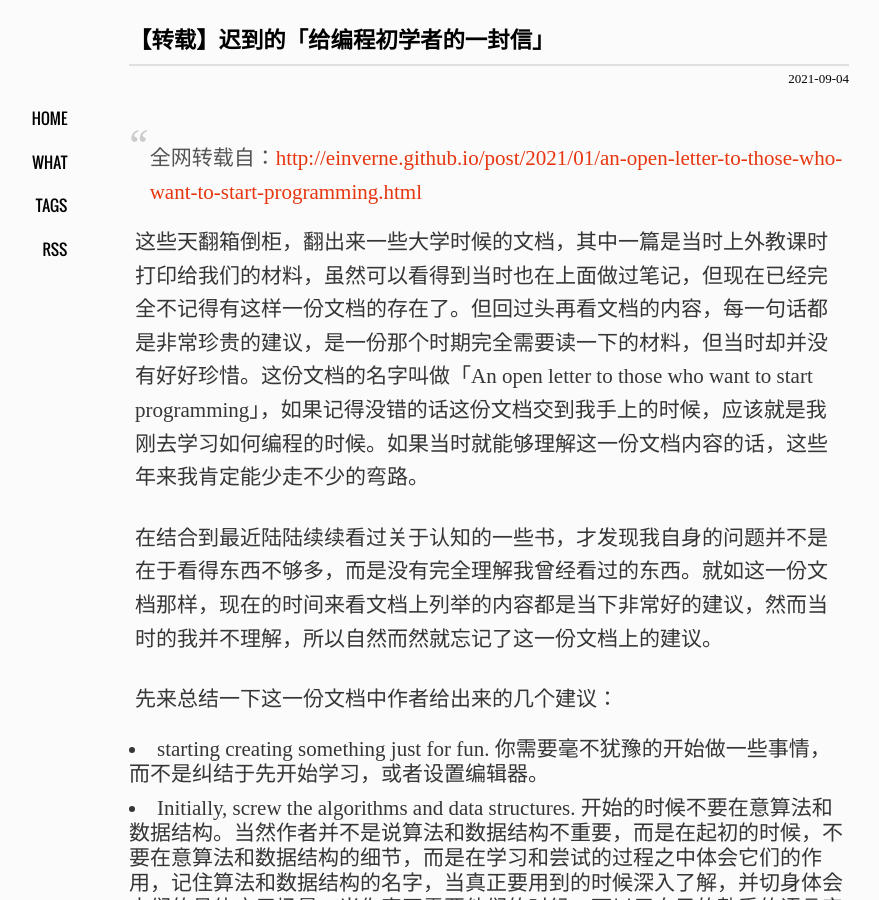
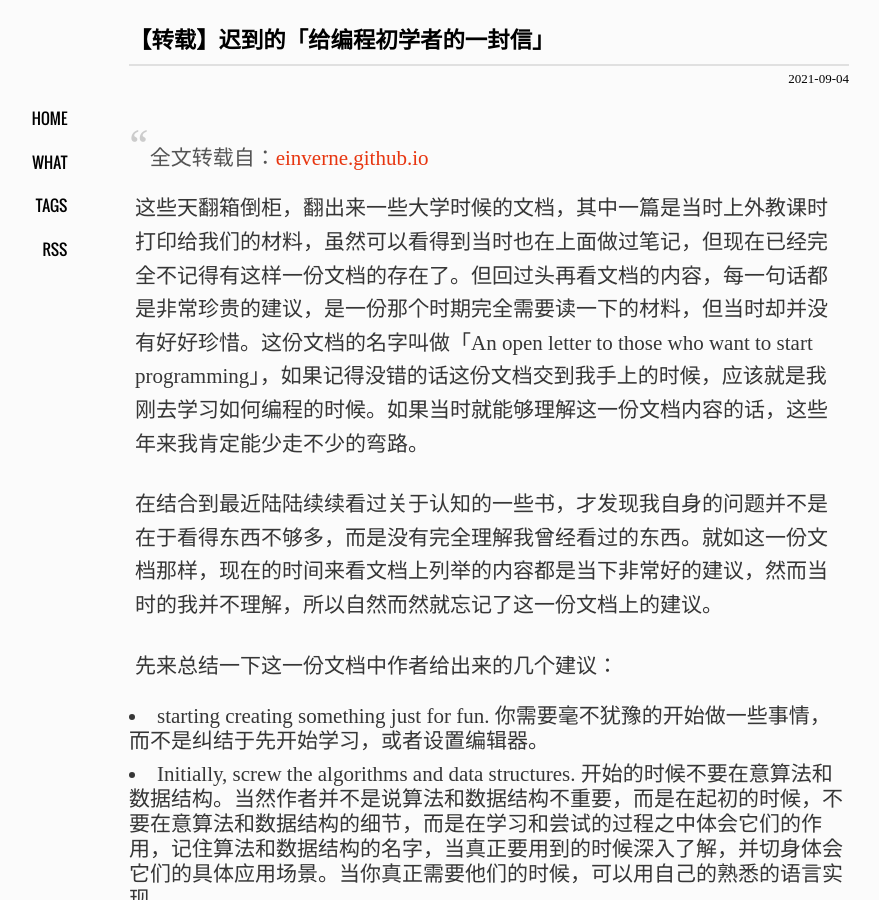
Before and after one commit to xavierskip/xavierskip.github.io, a Jekyll site: the page built from _posts/2021-09-04-ability-rather-than-tastes.md, in a window 1280 px wide and 900 px high. Shown: the whole window, without its empty margins (151-1030 px from the left). Built offline with Jekyll 4.4.1, drawn with Linux system fonts in a browser that asks for light colours; comment, search, counter and statistics services are not loaded.

Commit message:
Update 2021-09-04-ability-rather-than-tastes.md

```diff
--- a/_posts/2021-09-04-ability-rather-than-tastes.md
+++ b/_posts/2021-09-04-ability-rather-than-tastes.md
@@ -4,7 +4,7 @@
 tags:
 - 转载
 ---
-> 全网转载自：[http://einverne.github.io/post/2021/01/an-open-letter-to-those-who-want-to-start-programming.html](http://einverne.github.io/post/2021/01/an-open-letter-to-those-who-want-to-start-programming.html)
+> 全文转载自：[einverne.github.io](http://einverne.github.io/post/2021/01/an-open-letter-to-those-who-want-to-start-programming.html)
 
 这些天翻箱倒柜，翻出来一些大学时候的文档，其中一篇是当时上外教课时打印给我们的材料，虽然可以看得到当时也在上面做过笔记，但现在已经完全不记得有这样一份文档的存在了。但回过头再看文档的内容，每一句话都是非常珍贵的建议，是一份那个时期完全需要读一下的材料，但当时却并没有好好珍惜。这份文档的名字叫做「An open letter to those who want to start programming」，如果记得没错的话这份文档交到我手上的时候，应该就是我刚去学习如何编程的时候。如果当时就能够理解这一份文档内容的话，这些年来我肯定能少走不少的弯路。
 
@@ -37,55 +37,55 @@
 An open letter to those who want to start programming
 
 
-First off, welcome to the fraternity. There aren’t too many people who want to create stuff and solve problems. You are a [hacker](http://www.paulgraham.com/hp.html). You are one of those who wants to do something interesting.
+First off, welcome to the fraternity. There aren't too many people who want to create stuff and solve problems. You are a [hacker](http://www.paulgraham.com/hp.html). You are one of those who wants to do something interesting.
 
-> _“When you don’t create things, you become defined by your tastes rather than ability."_
+> _“When you don't create things, you become defined by your tastes rather than ability."_
 >
 > _– WhyTheLuckyStiff_
 
 Take the words below with a pinch of salt. All these come from me – a _bag-and-tag programmer_. I love to get things working, rather than sit at something and over-optimize it.
 
-Start creating something just for fun. That’s a great start! There’s no way you will start if you say you “_need to learn before doing_”. Everybody’s got to start somewhere. Fire up your editor and start writing code.
+Start creating something just for fun. That's a great start! There's no way you will start if you say you “_need to learn before doing_”. Everybody's got to start somewhere. Fire up your editor and start writing code.
 
-Here’s something important which people might call bad advice, but I’m sure you’ll stand by me when I’m finished saying why. **Initially, screw the algorithms and data structures.** They do not have generic use-cases in most simple applications. You can learn them later when you need them. Over a period of time, you’ll know what to apply in situations. Knowing their names and what they do would suffice to be able to pick some paper, dust it and implement it. And that is… if no library (other programmers' re-usable code) is available, to do it in the programming language of your choice.
+Here's something important which people might call bad advice, but I'm sure you'll stand by me when I'm finished saying why. **Initially, screw the algorithms and data structures.** They do not have generic use-cases in most simple applications. You can learn them later when you need them. Over a period of time, you'll know what to apply in situations. Knowing their names and what they do would suffice to be able to pick some paper, dust it and implement it. And that is… if no library (other programmers' re-usable code) is available, to do it in the programming language of your choice.
 
 **Choose a good language. One that you think you can produce something useful in short time.**
 
-So let C not be your first language. That might give you the satisfaction of doing things the really old-n-geeky way. C was the solution to the problem Assembly Language was. It offers better syntactic sugar than it’s prominent predecessor – Assemble Language. But today, C (or C++) is not a language that you can produce something very quickly. I would suggest that you use a dynamic language – I won’t sideline any options. Choose a language whose syntax (and documentation) you think you might be comfortable with. For this, you might want to spend some time trying out different languages for a few hours. The purpose of choosing such a language is not to make you feel better and that programming is easy. Completing stuff faster and being able to see the output keeps you motivated. Don’t choose a language that requires a special heavy-weight IDE (tool that helps you write code and run it) to program better in the language. All you should need is a text editor.
+So let C not be your first language. That might give you the satisfaction of doing things the really old-n-geeky way. C was the solution to the problem Assembly Language was. It offers better syntactic sugar than it's prominent predecessor – Assemble Language. But today, C (or C++) is not a language that you can produce something very quickly. I would suggest that you use a dynamic language – I won't sideline any options. Choose a language whose syntax (and documentation) you think you might be comfortable with. For this, you might want to spend some time trying out different languages for a few hours. The purpose of choosing such a language is not to make you feel better and that programming is easy. Completing stuff faster and being able to see the output keeps you motivated. Don't choose a language that requires a special heavy-weight IDE (tool that helps you write code and run it) to program better in the language. All you should need is a text editor.
 
 **Choose a good editor.**
 
 An editor is to a programmer, like how a bow is to an archer. Here are some editors to get started with…
 
 -   [SublimeText 2](http://www.sublimetext.com/2) – recommended if you are just starting.
--   Emacs – huge learning curve. Complex key shortcuts. And to be able to customize it, you’ll need to learn Emacs Lisp.
--   Vim – used by many for it’s simplicity and the fact that it comes with linux distros by default. I used Emacs for 2yrs and then switched to Vim to run away from emacs’s complex key strokes and when my little finger on both hands started hurting. Knowing vim keystrokes is a must. When you work remotely and try to type out code on some server from your computer, you’ll know that the only editor available from the command line without any installs, is Vim.
+-   Emacs – huge learning curve. Complex key shortcuts. And to be able to customize it, you'll need to learn Emacs Lisp.
+-   Vim – used by many for it's simplicity and the fact that it comes with linux distros by default. I used Emacs for 2yrs and then switched to Vim to run away from emacs's complex key strokes and when my little finger on both hands started hurting. Knowing vim keystrokes is a must. When you work remotely and try to type out code on some server from your computer, you'll know that the only editor available from the command line without any installs, is Vim.
 
-Watchout! Emacs and Vim might be really old. But they both have some features which even most modern editors don’t have.
+Watchout! Emacs and Vim might be really old. But they both have some features which even most modern editors don't have.
 
-**Use an operating system that’ll teach you something.**
+**Use an operating system that'll teach you something.**
 
-Windows won’t teach you anything. The only thing you learn using Windows is to click the ._exe_ file to install the software and use it. It may seem cool in the beginning, but in the long run when you have to deploy applications, especially if you are aspiring to be a web developer, you’ll need atleast basic knowledge of linux. Linux also allows you to customize stuff the way you need them to be. Macs are cool too, but I assume that you cannot afford one of those now.
+Windows won't teach you anything. The only thing you learn using Windows is to click the ._exe_ file to install the software and use it. It may seem cool in the beginning, but in the long run when you have to deploy applications, especially if you are aspiring to be a web developer, you'll need atleast basic knowledge of linux. Linux also allows you to customize stuff the way you need them to be. Macs are cool too, but I assume that you cannot afford one of those now.
 
-**Don’t copy-paste files to backup stuff.**
+**Don't copy-paste files to backup stuff.**
 
-It’s usual among amateur programmers to copy-paste files to some temporary directory in order to backup them. That’s the only way they seem to know. Stop that! Use a version control software. I strongly suggest Git, since it’s popular and easy to use. It has nice community and resources to support new-comers. (Apart from Git, There’s mercurial, darcs, fossil, etc. But just start with Git. I’m not going to bother you with the reasons for suggesting Git).
+It's usual among amateur programmers to copy-paste files to some temporary directory in order to backup them. That's the only way they seem to know. Stop that! Use a version control software. I strongly suggest Git, since it's popular and easy to use. It has nice community and resources to support new-comers. (Apart from Git, There's mercurial, darcs, fossil, etc. But just start with Git. I'm not going to bother you with the reasons for suggesting Git).
 
 **Know where to get help.**
 
-Join a community that you can relate to (with the tools you use). [StackOverflow](http://stackoverflow.com/) is Facebook for programmers. There are no status messages and comments. Instead there are questions and answers. Also learn to use the [IRC](http://en.wikipedia.org/wiki/Internet_Relay_Chat). It’s an old form of chatrooms and is now being used by mostly developers to share information and helping each other.
+Join a community that you can relate to (with the tools you use). [StackOverflow](http://stackoverflow.com/) is Facebook for programmers. There are no status messages and comments. Instead there are questions and answers. Also learn to use the [IRC](http://en.wikipedia.org/wiki/Internet_Relay_Chat). It's an old form of chatrooms and is now being used by mostly developers to share information and helping each other.
 
 **Develop your netiquette.**
 
-Know when to ask questions. Most problems you face might have been stumbled upon by others who might have already posted on the internet for answers. Before asking on IRC or any forums, google first (or should I say [blekko](http://blekko.com/) first) to see if there’s already a solution to your problem. IRC needs patience. Remember people are helping you for free out of goodwill. Sometimes it might take hours, for someone in the chatroom to respond to you. So wait until they do. Besides, be polite. It's a small world. Karma, good or bad, comes back.
+Know when to ask questions. Most problems you face might have been stumbled upon by others who might have already posted on the internet for answers. Before asking on IRC or any forums, google first (or should I say [blekko](http://blekko.com/) first) to see if there's already a solution to your problem. IRC needs patience. Remember people are helping you for free out of goodwill. Sometimes it might take hours, for someone in the chatroom to respond to you. So wait until they do. Besides, be polite. It's a small world. Karma, good or bad, comes back.
 
 **Meet people, because books only teach you routine stuff (_oh and the "book" is dead [they say](http://diveintomark.org/archives/2011/04/29/the-book-is-dead)_).**
 
-There are some street smarts that you’ll learn when you tinker with stuff or learn from those who do it. Roam, meet people and say _hello_. You are not the only programmer in your place. Make friends and do stuff with them. If you've noticed, when a couple geeks get together, whatever the starting point of the conversation be, it always ends up getting technical. It's bound to happen. Enjoy it. Programming for a good number of years, I can tell you that I learnt nothing more than what the books and articles said, until I starting meeting people and getting technical with them 6yrs back. So I always say that I’ve been programming for 6yrs, because that’s when I started meeting people and feel I really started to learn.
+There are some street smarts that you'll learn when you tinker with stuff or learn from those who do it. Roam, meet people and say _hello_. You are not the only programmer in your place. Make friends and do stuff with them. If you've noticed, when a couple geeks get together, whatever the starting point of the conversation be, it always ends up getting technical. It's bound to happen. Enjoy it. Programming for a good number of years, I can tell you that I learnt nothing more than what the books and articles said, until I starting meeting people and getting technical with them 6yrs back. So I always say that I've been programming for 6yrs, because that's when I started meeting people and feel I really started to learn.
 
 **Write opensource code.**
 
-Writing opensource code is giving back. It’s much more than charity. You are leaving code that others can use and improve on _(maybe)_ for years to come. It also helps you refine your skills when someone else adds to your code or suggests changes. Code that you opensource doesn't have to be big. It can even be a useful little program that downloads youtube videos. Moreover, you’ll be surprised, that your code will often help you start and have interesting conversations with people.
+Writing opensource code is giving back. It's much more than charity. You are leaving code that others can use and improve on _(maybe)_ for years to come. It also helps you refine your skills when someone else adds to your code or suggests changes. Code that you opensource doesn't have to be big. It can even be a useful little program that downloads youtube videos. Moreover, you'll be surprised, that your code will often help you start and have interesting conversations with people.
 
 Lastly, when years pass, return this favour, by writing a similar letter to someone else who asks you for such help. And possibily correct me.
 
```
